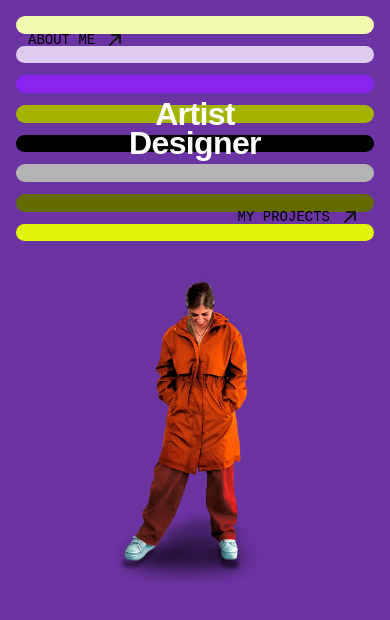
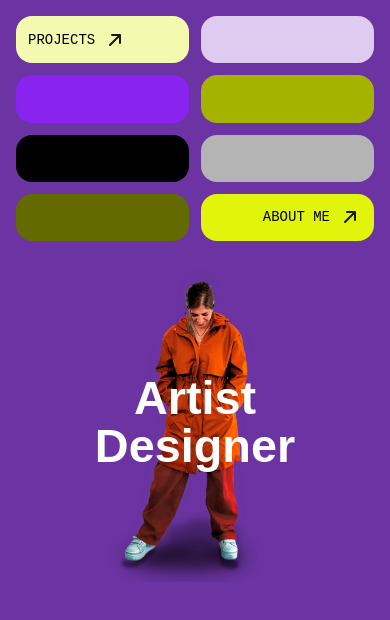
Before and after one commit to mamzlt88/portafolio, a React (Vite) app: page / in a window 390 px wide. Shown: the top 620 px of the page. Built offline with nearby package versions, Linux system fonts and the light colour scheme.

Commit message:
feat(landing-mobile): add mobile overlay titles and finalize layout per reference

```diff
--- a/src/components/sections/Landing.tsx
+++ b/src/components/sections/Landing.tsx
@@ -18,7 +18,7 @@ export default function Landing({ onAbout, onProjects }: LandingProps) {
       {/* Stage keeps a constant aspect so tiles scale with width */}
       <div className="relative w-full mx-auto" style={{ aspectRatio: '1648 / 1037' }}>
         {/* Background color grid (visual layer) */}
-        <div className="pointer-events-none absolute inset-0 grid md:grid-cols-2 md:grid-rows-4 grid-cols-1 grid-rows-8 gap-[clamp(12px,2vw,24px)]">
+        <div className="pointer-events-none absolute inset-0 grid grid-cols-2 grid-rows-4 gap-[clamp(12px,2vw,24px)]">
           <div className="bg-[#f3f9ae] rounded-[clamp(16px,3vw,40px)]" />
           <div className="bg-[#ddccef] rounded-[clamp(16px,3vw,40px)]" />
           <div className="bg-[#8923ee] rounded-[clamp(16px,3vw,40px)]" />
@@ -30,16 +30,16 @@ export default function Landing({ onAbout, onProjects }: LandingProps) {
         </div>
 
         {/* Clickable overlay grid (interaction layer) */}
-        <div className="absolute inset-0 grid md:grid-cols-2 md:grid-rows-4 grid-cols-1 grid-rows-8 gap-[clamp(12px,2vw,24px)]">
-          {/* About (row 1, col 1) */}
+        <div className="absolute inset-0 grid grid-cols-2 grid-rows-4 gap-[clamp(12px,2vw,24px)] z-10">
+          {/* Projects (row 1, col 1) */}
           <button
-            onClick={onAbout}
-            aria-label="About Me"
-            className="group relative z-20 rounded-[clamp(16px,3vw,40px)] text-left cursor-pointer transition-all duration-200 hover:ring-2 hover:ring-black/20 focus:outline-none focus-visible:ring-4 focus-visible:ring-black/30 active:scale-[0.99]"
+            onClick={onProjects}
+            aria-label="Projects"
+            className="group relative z-10 rounded-[clamp(16px,3vw,40px)] text-left cursor-pointer transition-all duration-200 hover:ring-2 hover:ring-black/20 focus:outline-none focus-visible:ring-4 focus-visible:ring-black/30 active:scale-[0.99]"
             style={{ WebkitTapHighlightColor: 'transparent' }}
           >
             <div className="pointer-events-none absolute left-[clamp(12px,2.5vw,40px)] top-[clamp(12px,2.5vw,40px)] flex items-center gap-[8px]">
-              <p className="font-['DM_Mono',_monospace] text-[clamp(14px,1.4vw,16px)] leading-[24px] uppercase text-black">About Me</p>
+              <p className="font-['DM_Mono',_monospace] text-[clamp(14px,1.4vw,16px)] leading-[24px] uppercase text-black">Projects</p>
               <svg className="transition-transform duration-200 group-hover:translate-x-1 group-hover:-translate-y-1" width="24" height="24" viewBox="0 0 24 24" fill="none" xmlns="http://www.w3.org/2000/svg">
                 <path d="M7 17L17 7M17 7H9M17 7V15" stroke="#161616" strokeWidth="2" strokeLinecap="round" strokeLinejoin="round"/>
               </svg>
@@ -52,19 +52,11 @@ export default function Landing({ onAbout, onProjects }: LandingProps) {
           {/* Empty cell (row 2, col 1) */}
           <div />
 
-          {/* Artist (row 2, col 2) — text only */}
-          <div className="flex items-center justify-center relative z-10">
-            <p className="font-['Poppins',_sans-serif] font-semibold text-white" style={{ fontSize: 'clamp(2rem,8vw,8.5rem)', letterSpacing: '-0.02em' }}>
-              Artist
-            </p>
-          </div>
+          {/* Empty cell (row 2, col 2) */}
+          <div />
 
-          {/* Designer (row 3, col 1) — text only */}
-          <div className="flex items-center justify-center relative z-10">
-            <p className="font-['Poppins',_sans-serif] font-semibold text-white" style={{ fontSize: 'clamp(2rem,8vw,8.5rem)', letterSpacing: '-0.02em' }}>
-              Designer
-            </p>
-          </div>
+          {/* Empty cell (row 3, col 1) */}
+          <div />
 
           {/* Empty cell (row 3, col 2) */}
           <div />
@@ -72,15 +64,15 @@ export default function Landing({ onAbout, onProjects }: LandingProps) {
           {/* Empty cell (row 4, col 1) */}
           <div />
 
-          {/* Projects (row 4, col 2) */}
+          {/* About Me (row 4, col 2) */}
           <button
-            onClick={onProjects}
-            aria-label="Projects"
-            className="group relative z-20 rounded-[clamp(16px,3vw,40px)] text-right cursor-pointer transition-all duration-200 hover:ring-2 hover:ring-black/20 focus:outline-none focus-visible:ring-4 focus-visible:ring-black/30 active:scale-[0.99]"
+            onClick={onAbout}
+            aria-label="About Me"
+            className="group relative z-10 rounded-[clamp(16px,3vw,40px)] text-right cursor-pointer transition-all duration-200 hover:ring-2 hover:ring-black/20 focus:outline-none focus-visible:ring-4 focus-visible:ring-black/30 active:scale-[0.99]"
             style={{ WebkitTapHighlightColor: 'transparent' }}
           >
             <div className="pointer-events-none absolute right-[clamp(12px,2.5vw,40px)] bottom-[clamp(12px,2.5vw,40px)] flex items-center gap-[8px] justify-end">
-              <p className="font-['DM_Mono',_monospace] text-[clamp(14px,1.4vw,16px)] leading-[24px] uppercase text-black">My Projects</p>
+              <p className="font-['DM_Mono',_monospace] text-[clamp(14px,1.4vw,16px)] leading-[24px] uppercase text-black">About Me</p>
               <svg className="transition-transform duration-200 group-hover:translate-x-1 group-hover:-translate-y-1" width="24" height="24" viewBox="0 0 24 24" fill="none" xmlns="http://www.w3.org/2000/svg">
                 <path d="M7 17L17 7M17 7H9M17 7V15" stroke="#161616" strokeWidth="2" strokeLinecap="round" strokeLinejoin="round"/>
               </svg>
@@ -92,7 +84,7 @@ export default function Landing({ onAbout, onProjects }: LandingProps) {
       </div>
 
       {/* Viewport-centered model and shadow overlay (always centered to screen) */}
-      <div className="pointer-events-none fixed inset-0 grid place-items-center" aria-hidden>
+      <div className="pointer-events-none fixed inset-0 grid place-items-center z-50" aria-hidden>
         <div
           className="relative transition-all duration-700 ease-out"
           style={{ width: 'min(48vw, 85vh)', aspectRatio: '640 / 1038', opacity: mounted ? 1 : 0 }}
@@ -111,6 +103,14 @@ export default function Landing({ onAbout, onProjects }: LandingProps) {
           />
         </div>
       </div>
+
+      {/* Mobile-only title overlay per reference (centered over model) */}
+      <div className="pointer-events-none fixed inset-0 flex items-center justify-center md:hidden z-[60]" aria-hidden>
+        <div className="text-center">
+          <p className="font-['Poppins',_sans-serif] font-semibold text-white leading-[0.95] text-[clamp(32px,12vw,56px)]">Artist</p>
+          <p className="font-['Poppins',_sans-serif] font-semibold text-white leading-[0.95] text-[clamp(32px,12vw,56px)] mt-[4px]">Designer</p>
+        </div>
+      </div>
     </div>
   );
 }
```
